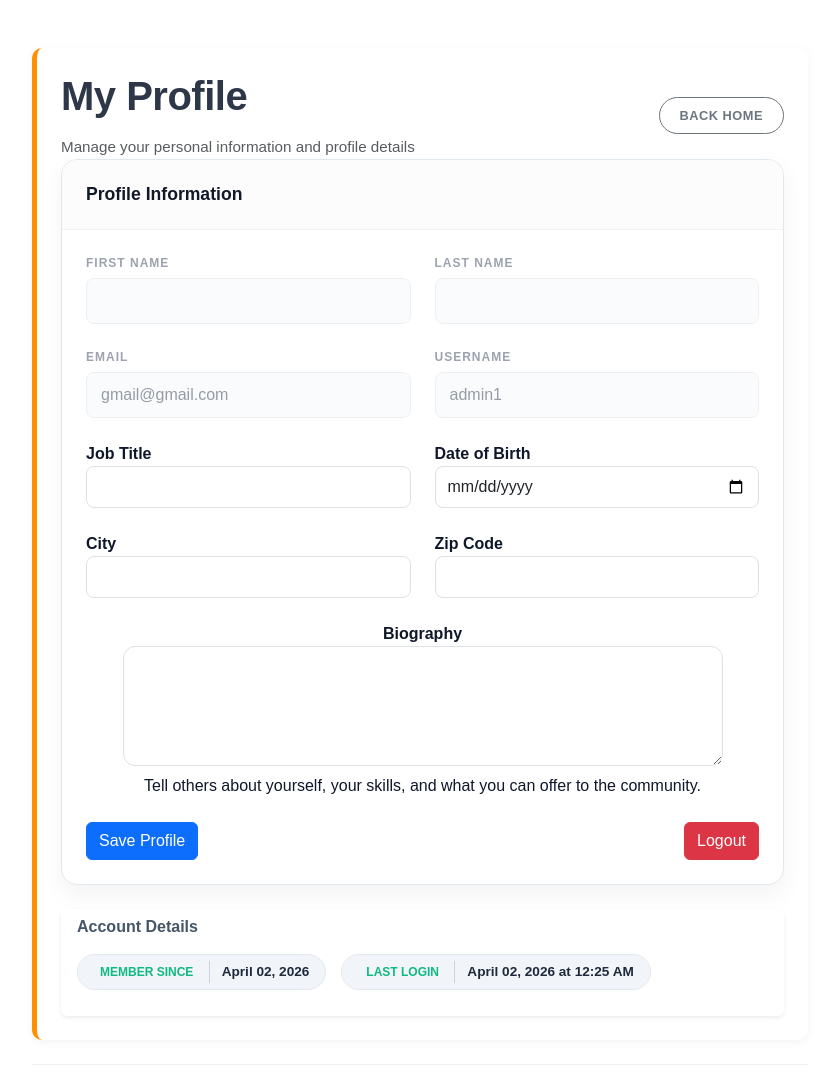
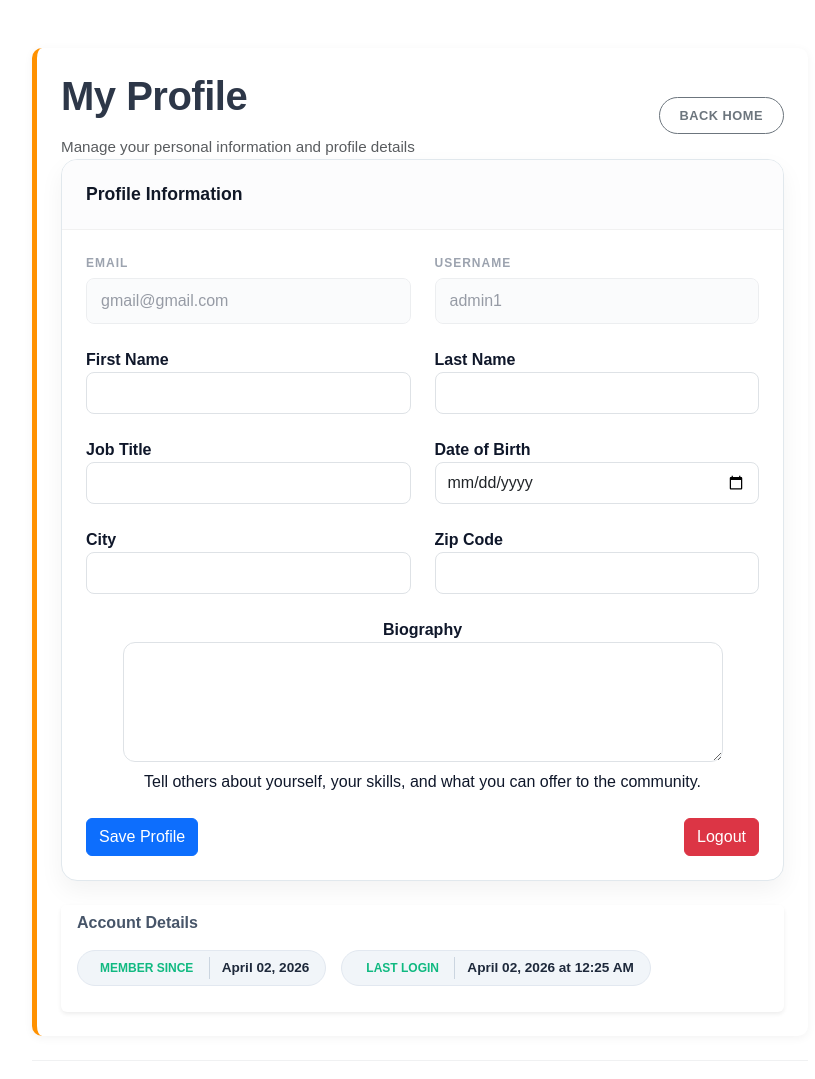
Before and after one commit to moiseslm1/Community-share-, a Django app: page /profile/ in a window 1280 px wide. Shown: the part 63-1142 px from the top of the page, without its empty margins (220-1035 px from the left). Run offline with Django 4.2, Linux system fonts and the light colour scheme; a user stored in the database is signed in; data comes from the database, SQL or seed files in the repository; both versions use the stored data as it was after the commit; some libraries are stand-ins or nearby versions.

Commit message:
Fix profile, now First and last name can be edited.

```diff
--- a/core/forms.py
+++ b/core/forms.py
@@ -36,3 +36,15 @@ class UserProfileForm(forms.ModelForm):
             'date_of_birth': forms.DateInput(attrs={'type': 'date'}),
             'biography': forms.Textarea(attrs={'rows': 4}),
         }
+
+class ProfileForm(forms.ModelForm):
+    first_name = forms.CharField(max_length=30, required=False, label='First Name')
+    last_name = forms.CharField(max_length=30, required=False, label='Last Name')
+
+    class Meta:
+        model = UserProfile
+        fields = ['job_title', 'date_of_birth', 'city', 'zipcode', 'biography']
+        widgets = {
+            'date_of_birth': forms.DateInput(attrs={'type': 'date'}),
+            'biography': forms.Textarea(attrs={'rows': 4}),
+        }
--- a/core/templates/Profile.html
+++ b/core/templates/Profile.html
@@ -142,18 +142,7 @@
       <form method="post">
         {% csrf_token %}
 
-        <!-- Basic User Info (Read-only) -->
-        <div class="row mb-4">
-          <div class="col-md-6">
-            <label class="lq-label-caps">First Name</label>
-            <input type="text" class="form-control lq-input-readonly" value="{{ user.first_name }}" readonly>
-          </div>
-          <div class="col-md-6">
-            <label class="lq-label-caps">Last Name</label>
-            <input type="text" class="form-control lq-input-readonly" value="{{ user.last_name }}" readonly>
-          </div>
-        </div>
-
+        <!-- Basic User Info (Read-only except name) -->
         <div class="row mb-4">
           <div class="col-md-6">
             <label class="lq-label-caps">Email</label>
@@ -166,6 +155,23 @@
         </div>
 
         <div class="lq-editable-group">
+        <!-- Editable Fields -->
+          <div class="row mb-4">
+            <div class="col-md-6">
+              <label for="{{ form.first_name.id_for_label }}" class="fw-bold">First Name</label>
+              {{ form.first_name }}
+              {% if form.first_name.errors %}
+                <div class="text-danger">{{ form.first_name.errors }}</div>
+              {% endif %}
+            </div>
+            <div class="col-md-6">
+              <label for="{{ form.last_name.id_for_label }}" class="fw-bold">Last Name</label>
+              {{ form.last_name }}
+              {% if form.last_name.errors %}
+                <div class="text-danger">{{ form.last_name.errors }}</div>
+              {% endif %}
+            </div>
+          </div>
         <!-- Editable Profile Fields -->
           <div class="row mb-4">
             <div class="col-md-6">
--- a/core/views.py
+++ b/core/views.py
@@ -1,7 +1,7 @@
 from django.shortcuts import render, redirect, get_object_or_404
 from django.db.models import Q
 from .models import Service, ServiceRequest, UserProfile, UserJobHistory, Post
-from .forms import ServiceForm, ServiceRequestForm, SignUpForm, UserProfileForm, PostForm
+from .forms import ServiceForm, ServiceRequestForm, SignUpForm, UserProfileForm, PostForm, ProfileForm
 from django.contrib.auth.decorators import login_required
 from django.contrib.auth import login
 import json
@@ -340,12 +340,19 @@ def profile(request):
     profile, created = UserProfile.objects.get_or_create(user=request.user)
 
     if request.method == "POST":
-        form = UserProfileForm(request.POST, instance=profile)
+        form = ProfileForm(request.POST, instance=profile)
         if form.is_valid():
             form.save()
+            # Update user first and last name
+            request.user.first_name = form.cleaned_data['first_name']
+            request.user.last_name = form.cleaned_data['last_name']
+            request.user.save()
             return redirect('profile')
     else:
-        form = UserProfileForm(instance=profile)
+        form = ProfileForm(instance=profile, initial={
+            'first_name': request.user.first_name,
+            'last_name': request.user.last_name,
+        })
 
     return render(request, 'Profile.html', {
         'form': form,
```
Also changed, not shown: db.sqlite3.
